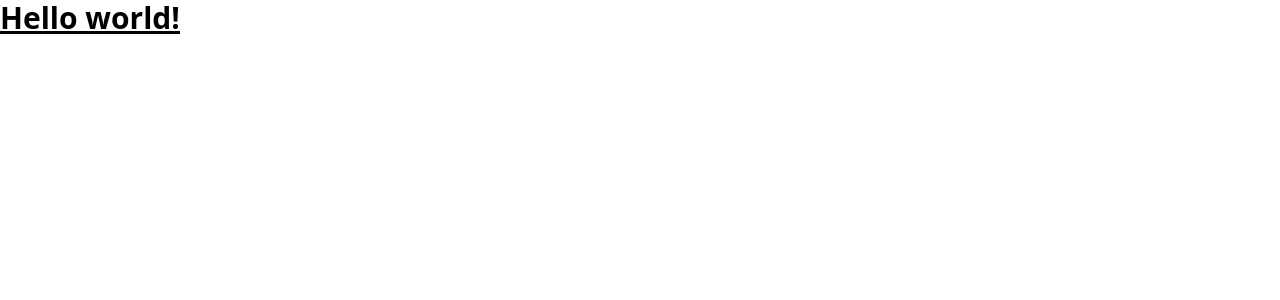
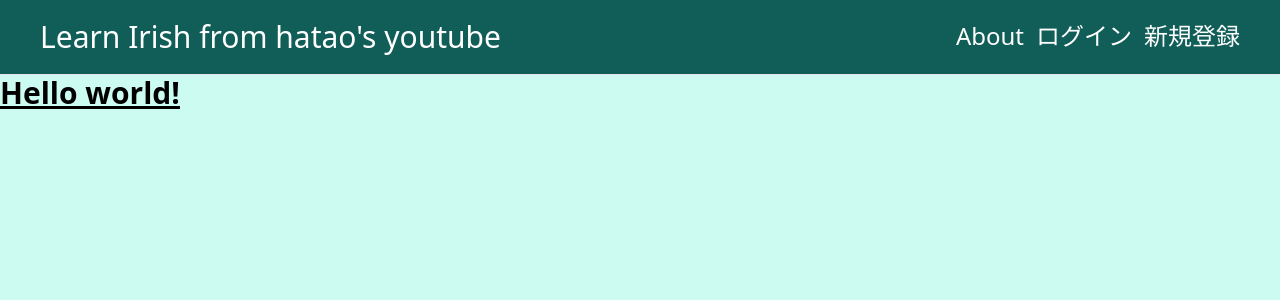
Before and after one commit to tempakyousuke/learn-irish, a SvelteKit app: page / in a window 1280 px wide. Shown: the top 300 px of the page. Built offline with nearby package versions, Linux system fonts and the light colour scheme.

Commit message:
prepare header

```diff
--- a/src/routes/+layout.svelte
+++ b/src/routes/+layout.svelte
@@ -3,7 +3,24 @@
 </script>
 
 <div class="app">
-	<main>
+	<header class="flex border-b bg-teal-800 px-10">
+		<div class="text-white text-3xl grow my-auto">Learn Irish from hatao's youtube</div>
+		<a
+			href="/about"
+			class="text-white text-2xl ml-3 py-5 border-b-2 border-teal-800 hover:border-white">About</a
+		>
+		<a
+			href="/signin"
+			class="text-white text-2xl ml-3 py-5 border-b-2 border-teal-800 hover:border-white"
+			>ログイン</a
+		>
+		<a
+			href="/signup"
+			class="text-white text-2xl ml-3 py-5 border-b-2 border-teal-800 hover:border-white"
+			>新規登録</a
+		>
+	</header>
+	<main class="bg-teal-100 min-h-screen">
 		<slot />
 	</main>
 </div>
```
